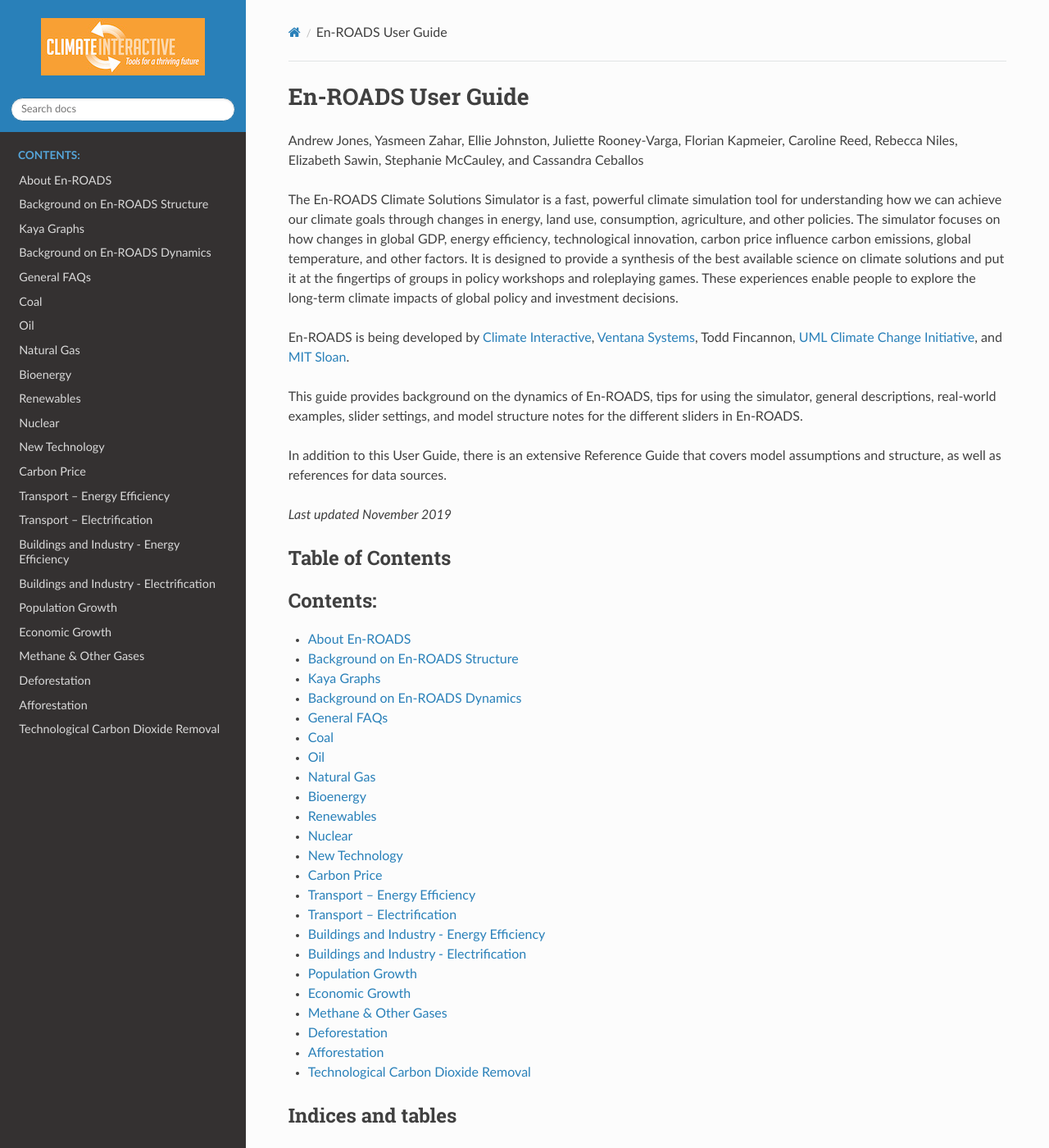
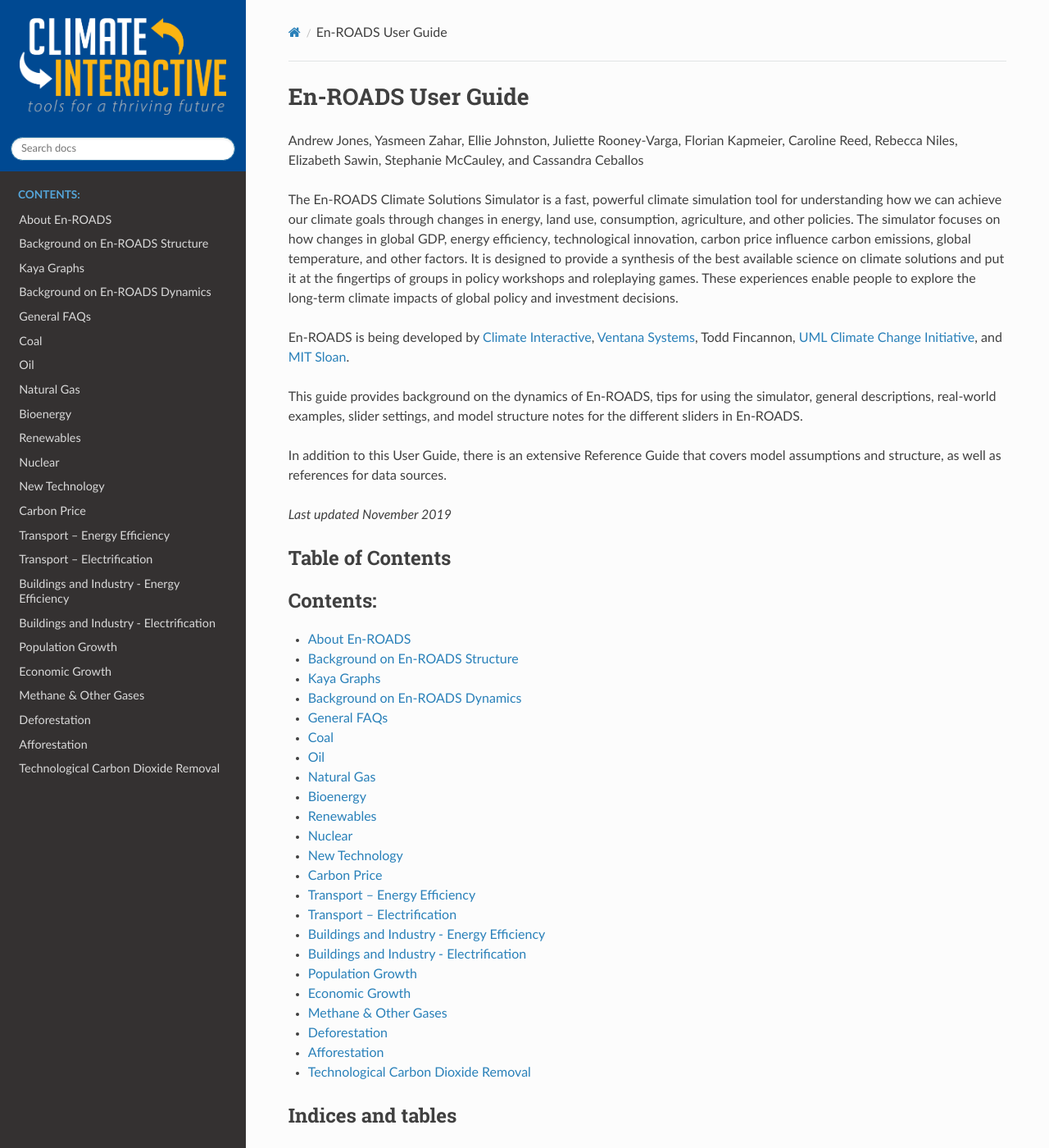
Before and after one commit to climateinteractive/enroads-guide, a Sphinx documentation site: the page built from docs/index.rst, in a window 1280 px wide and 1400 px high. Shown: the whole window at 82% size. Built offline with Sphinx 7.4.7 and the Read the Docs theme 2.0.0, drawn with Linux system fonts in a browser that asks for light colours.

Commit message:
Updated logo; changed blue; fixed reST bugs; updated help

```diff
--- a/docs/_static/css/theme_overrides.css
+++ b/docs/_static/css/theme_overrides.css
@@ -15,6 +15,10 @@
 .wy-nav-content {
 /* 	max-width: 1200px !important; */
 	max-width: 100% !important;
+}
+
+.wy-side-nav-search {
+    background-color: #004992;
 }
 
 /* The ReadTheDocs theme defaults 'no wrap' for text in tables, but we'd like wrapping. */
--- a/docs/conf.py
+++ b/docs/conf.py
@@ -85,7 +85,7 @@
 # documentation.
 #
 
-html_logo = 'images/CI_Logo_gold_white_tagline.jpg'
+html_logo = 'images/CI_logo_whitegold_wt.png'
 html_theme_options = {
     'logo_only': True,
     'display_version': False,
--- a/docs/guide/general_faqs.rst
+++ b/docs/guide/general_faqs.rst
@@ -92,7 +92,7 @@
 In-kind contributions have been made by multiple project partners.
 
 Where did you get your data? What data does En-ROADS use?
--------------------------------
+------------------------------------------------------------
 
 En-ROADS was built using the best available science and data, with sources such as the IEA, the EIA, and the IPCC. The En-ROADS simulator is driven by its own equations, not external datasets, and is calibrated against history and projections. Default values and bounds on economic, energy, and climate related dynamics have been determined from an extensive review of literature; all parameters and equations are available in the En-ROADS Reference Guide. For those interested, many parameters or assumptions that we make can be changed in the “Assumptions” view under the “Simulation” menu.
 
--- a/docs/guide/methane.rst
+++ b/docs/guide/methane.rst
@@ -54,7 +54,7 @@
 Model Structure
 ---------------
 
-Each greenhouse gas is modeled separately within En-ROADS, which enables the impact of each gas on global temperature to be handled without using global warming potential (GWP) and CO\ :sub:`2` equivalency conversions. Greenhouse gases other than CO\ :sub:`2` that are reflected in graphs with the units CO\ :sub:`2`e do use GWP100 to enable comparison and reporting of all greenhouse gases together. This means that the short-lived, but high impact, nature of greenhouse gases like methane is captured.
+Each greenhouse gas is modeled separately within En-ROADS, which enables the impact of each gas on global temperature to be handled without using global warming potential (GWP) and CO\ :sub:`2` equivalency conversions. Greenhouse gases other than CO\ :sub:`2` that are reflected in graphs with the units CO\ :sub:`2`\e do use GWP100 to enable comparison and reporting of all greenhouse gases together. This means that the short-lived, but high impact, nature of greenhouse gases like methane is captured.
 
 .. SUBSTITUTIONS SECTION
 
--- a/help/rst_setup_guide.rst
+++ b/help/rst_setup_guide.rst
@@ -98,7 +98,9 @@
 4. Install reStructuredText Extension for VSC
 ----------------------------------------------
 
-In Visual Studio Code, go to the View menu and choose "Extensions".  In the search field type in `restructuredtext`.  Click the install button near the extension developed by "LeXtudio" (likely the first one, but double check).
+In Visual Studio Code, go to the View menu and choose "Extensions".
+
+In the search field type in `restructuredtext`.  Click the install button near the extension developed by "LeXtudio" (likely the first one, but double check).
 
 Next, search for ``Code Spell Checker`` from Street Side Software.  Also click the ``Install`` button.
 
```
Also changed, not shown: other parts of help/rst_setup_guide.rst (+1 -1 lines), docs/images/CI_Logo_gold_white_tagline.jpg (deleted), docs/images/CI_logo_whitegold_wt.png (added), 1 other file.
